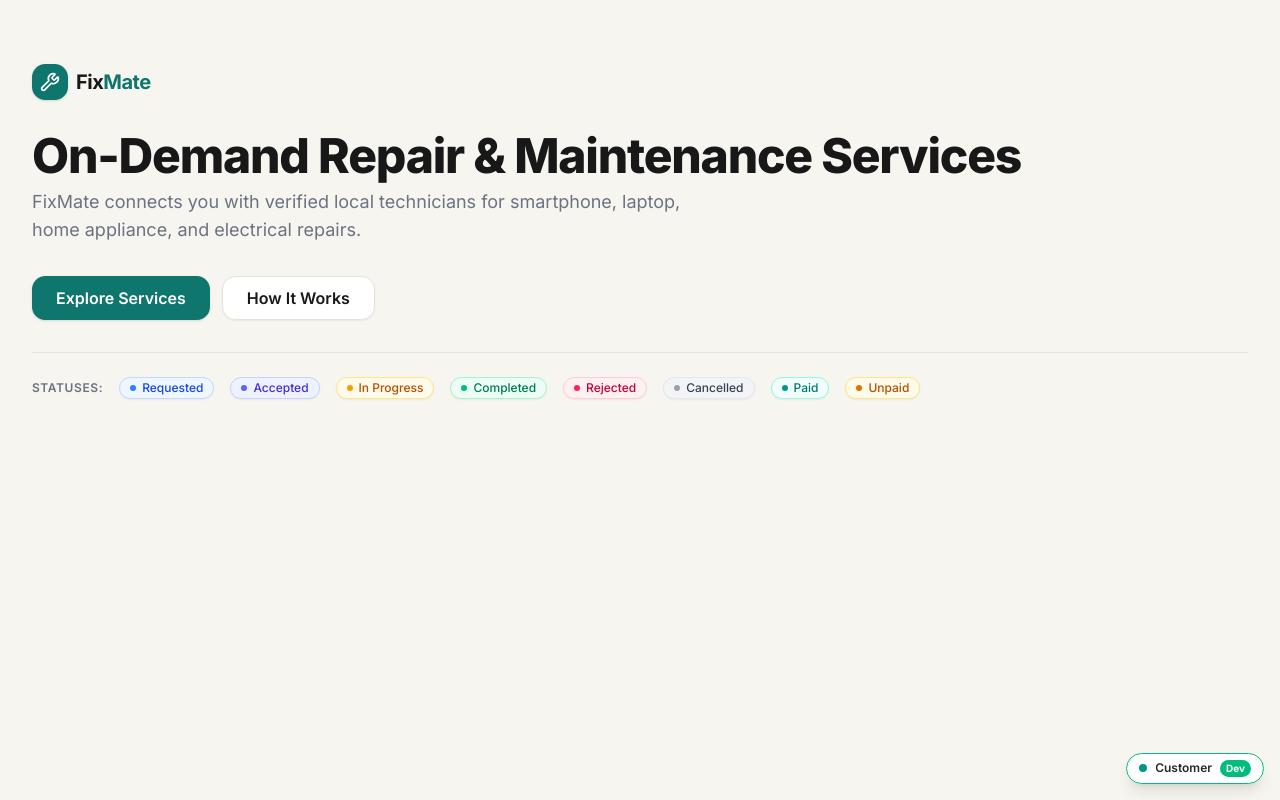
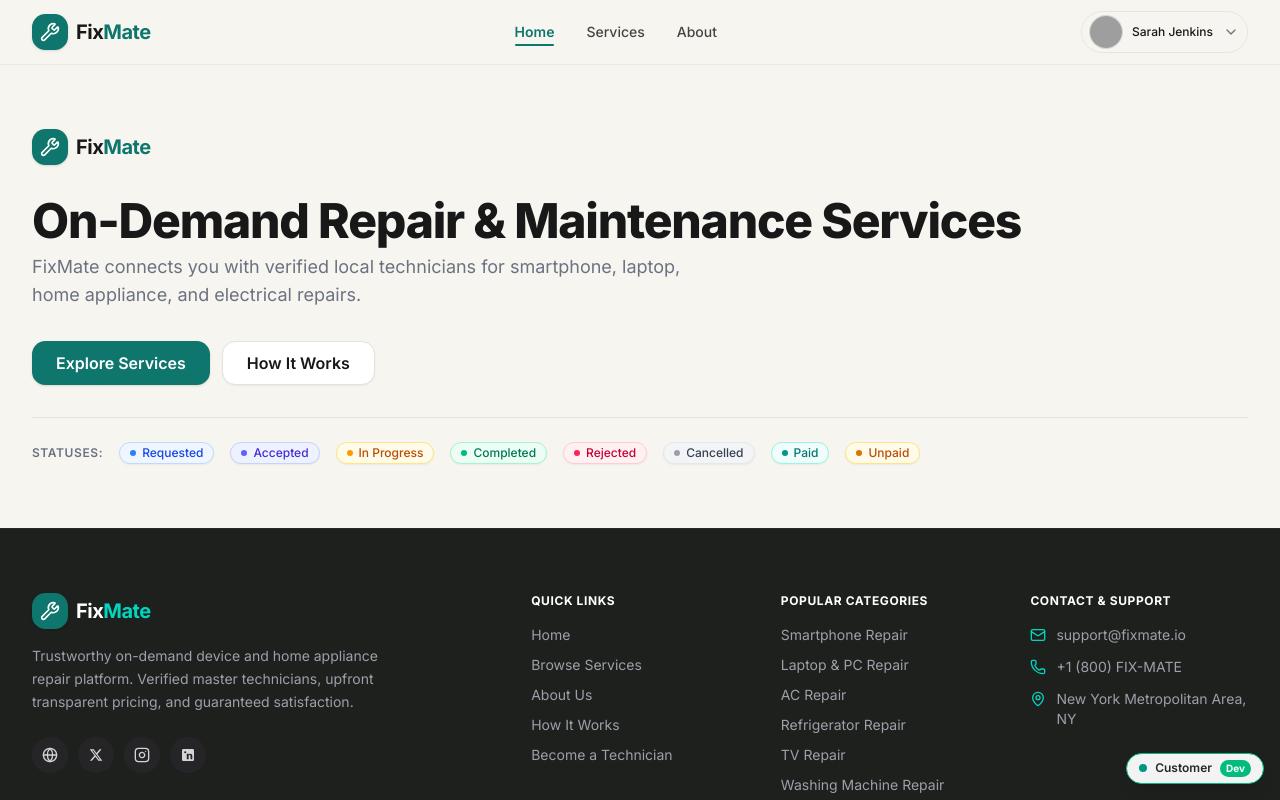
Before and after one commit to shahed-ab/fixmate-client, a Next.js app: page / in a window 1280 px wide. Shown: the top 800 px of the page. Built offline with nearby package versions, Linux system fonts and the light colour scheme; grey boxes are pictures that could not be loaded.

Commit message:
feat(client): integrate public layout structure and semantic page wrapper

```diff
--- a/app/layout.tsx
+++ b/app/layout.tsx
@@ -2,6 +2,8 @@ import type { Metadata } from "next";
 import { Inter } from "next/font/google";
 import { Toaster } from "sonner";
 import { MockSessionProvider } from "@/lib/mock-session";
+import { Navbar } from "@/components/Navbar";
+import { Footer } from "@/components/Footer";
 import "./globals.css";
 
 const inter = Inter({
@@ -24,7 +26,9 @@ export default function RootLayout({
     <html lang="en" className={`${inter.variable} antialiased`}>
       <body className="min-h-screen bg-background text-foreground flex flex-col font-sans">
         <MockSessionProvider>
-          {children}
+          <Navbar />
+          <main className="flex-1 flex flex-col">{children}</main>
+          <Footer />
         </MockSessionProvider>
         <Toaster position="top-right" richColors closeButton />
       </body>
--- a/app/page.tsx
+++ b/app/page.tsx
@@ -6,7 +6,7 @@ import { PaymentBadge } from "@/components/PaymentBadge";
 
 export default function Home() {
   return (
-    <main className="flex-1 py-16">
+    <div className="flex-1 py-16">
       <Container className="space-y-8 text-center sm:text-left">
         <Logo />
         <div className="space-y-2">
@@ -33,6 +33,6 @@ export default function Home() {
           <PaymentBadge status="unpaid" />
         </div>
       </Container>
-    </main>
+    </div>
   );
 }
```
